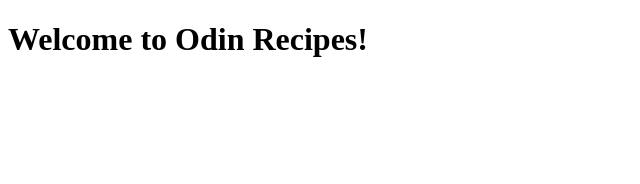
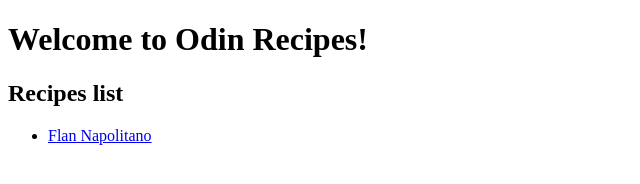
Before and after one commit to JB-Gra/odin-recipes, a plain HTML site: page index.html in a window 1280 px wide. Shown: the whole page, without its empty margins (0-640 px from the left). Drawn offline with Linux system fonts and the light colour scheme.

Commit message:
Add navigation
Add navigation between index.html and flan-napolitano.html
to go back and forth.

```diff
--- a/index.html
+++ b/index.html
@@ -8,5 +8,9 @@
 
     <body>
         <h1>Welcome to Odin Recipes!</h1>
+        <h2>Recipes list</h2>
+        <ul>
+            <li><a href="./recipes/flan-napolitano.html">Flan Napolitano</a></li>
+        </ul>
     </body>
 </html>
```
Also changed, not shown: recipes/flan-napolitano.html (+1 -0 lines).
